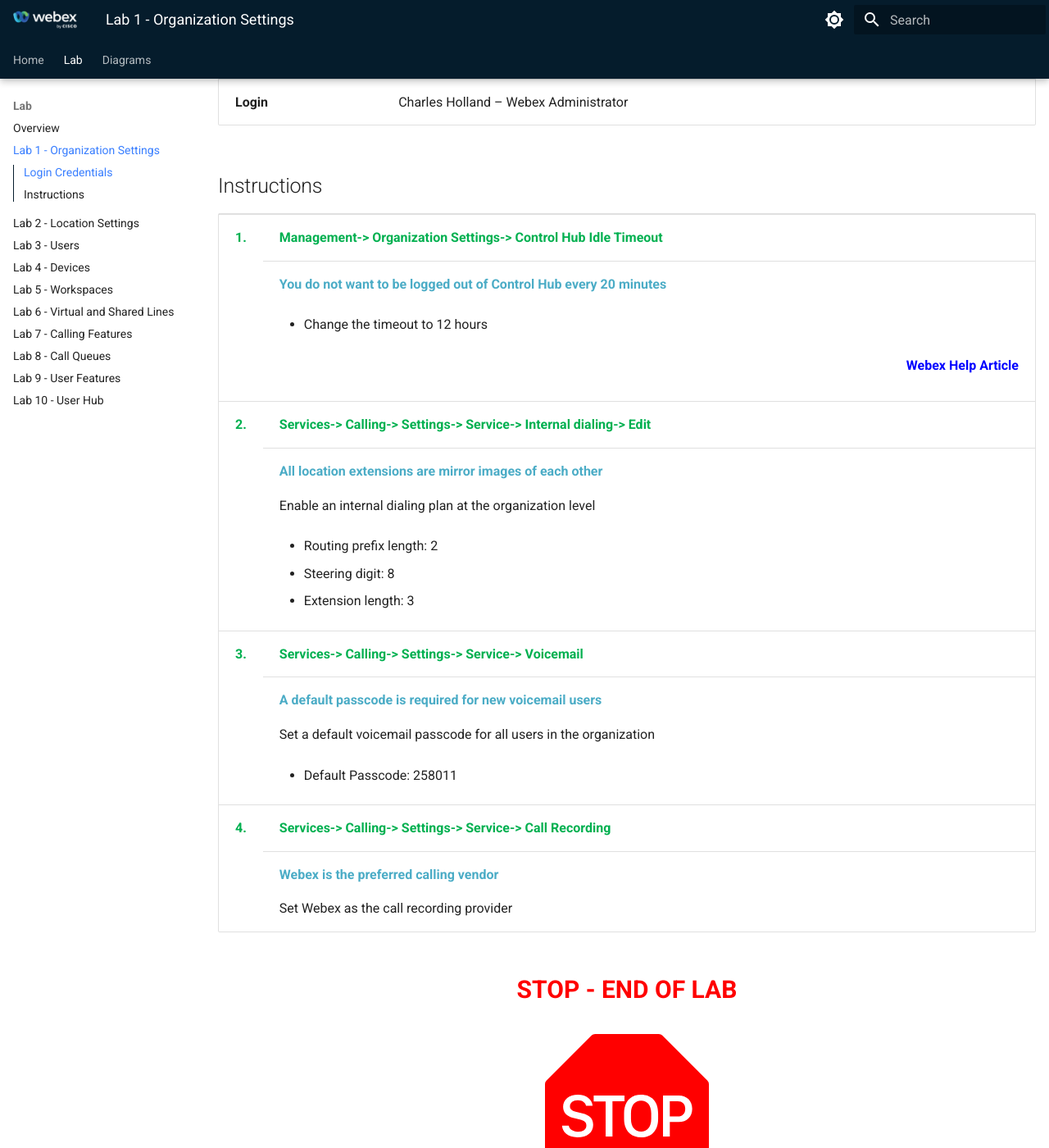
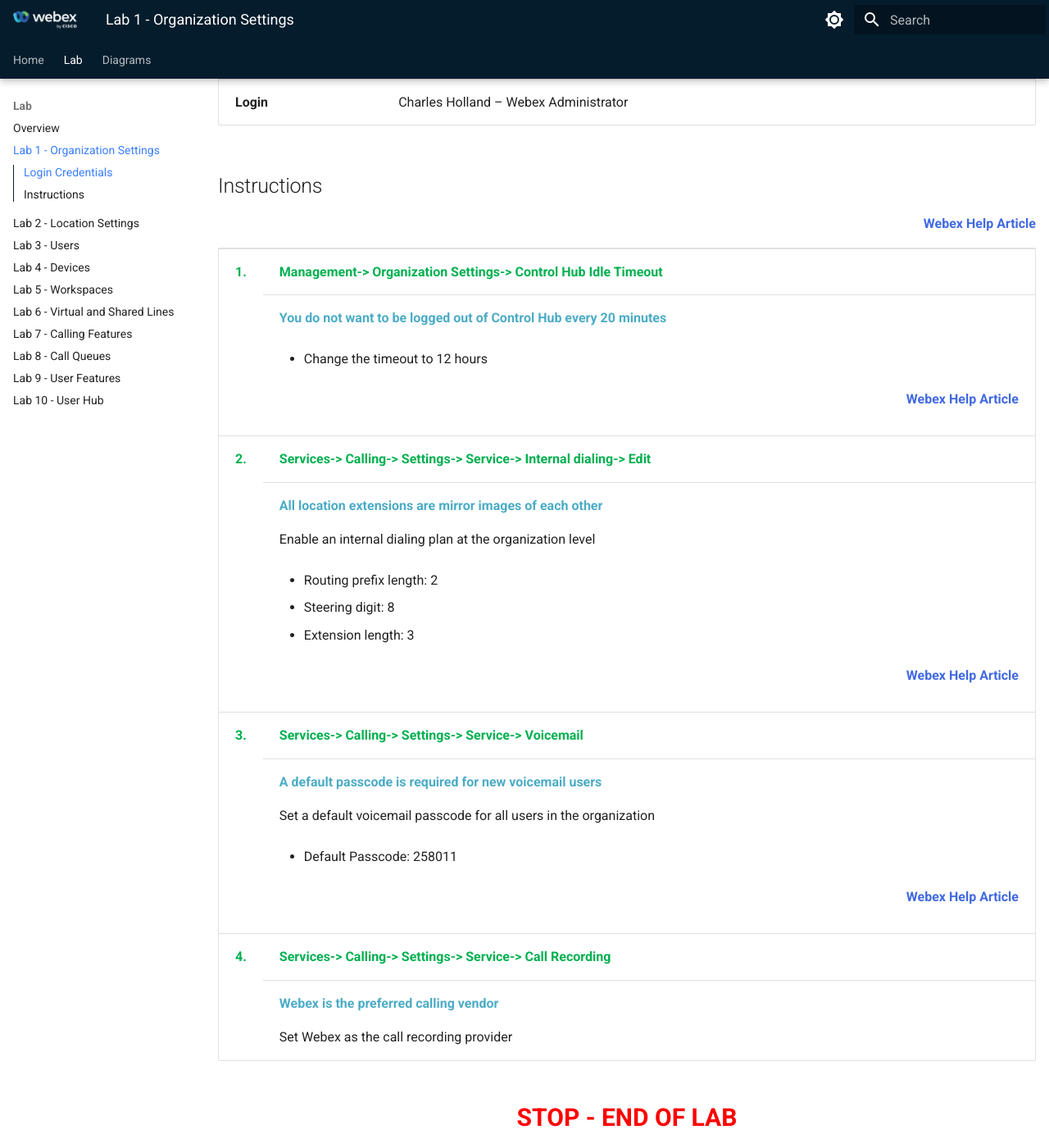
Before and after one commit to WebexCC-SA/LAB-1251, an MkDocs documentation site: the page built from docs/lab01_OrganizationSettings.md, in a window 1280 px wide and 1400 px high, scrolled down 498 px. Shown: the whole window at 82% size. Built offline with MkDocs 1.6.1 and Material for MkDocs 9.7.7, drawn with Linux system fonts in a browser that asks for light colours.

Commit message:
colorchange

```diff
--- a/docs/lab01_OrganizationSettings.md
+++ b/docs/lab01_OrganizationSettings.md
@@ -28,7 +28,7 @@
     }
 
   #p5 {
-    color: blue;
+    color: #4169E1;
     font-weight: bold;
     text-align: right;
     }
@@ -99,7 +99,10 @@
 <li><p>Routing prefix length: 2</p></li>
 <li><p>Steering digit: 8</p></li>
 <li><p>Extension length: 3</p></li>
-</ul></td>
+</ul>
+<a text-align="right" href="https://help.webex.com/en-us/article/pxtu15/Configure-your-Webex-Calling-dial-plan"><p id="p5">Webex Help Article</p></a>
+
+</td>
 </tr>
 
 
@@ -115,8 +118,12 @@
 organization</p>
 <ul>
 <li><p>Default Passcode: 258011</p></li>
-</ul></td>
+</ul>
+<a text-align="right" href="https://help.webex.com/en-us/article/nojp8ej/Configure-voice-portals-for-Webex-Calling-in-Control-Hub"><p id="p5">Webex Help Article</p></a>
+</td>
 </tr>
+
+
 <tr>
 <td rowspan="2"><p id="p1">4.</p></td>
 <td><p id="p1">Services-&gt; Calling-&gt; Settings-&gt; Service-&gt; Call Recording</p></td>
@@ -124,6 +131,8 @@
 <tr>
 <td><p id="p2">Webex is the preferred calling vendor</p>
 <p>Set Webex as the call recording provider</p></td>
+<a text-align="right" href="https://help.webex.com/en-us/article/ilga4/Manage-call-recording-for-Webex-Calling"><p id="p5">Webex Help Article</p></a>
+
 </tr>
 </tbody>
 </table>
```
